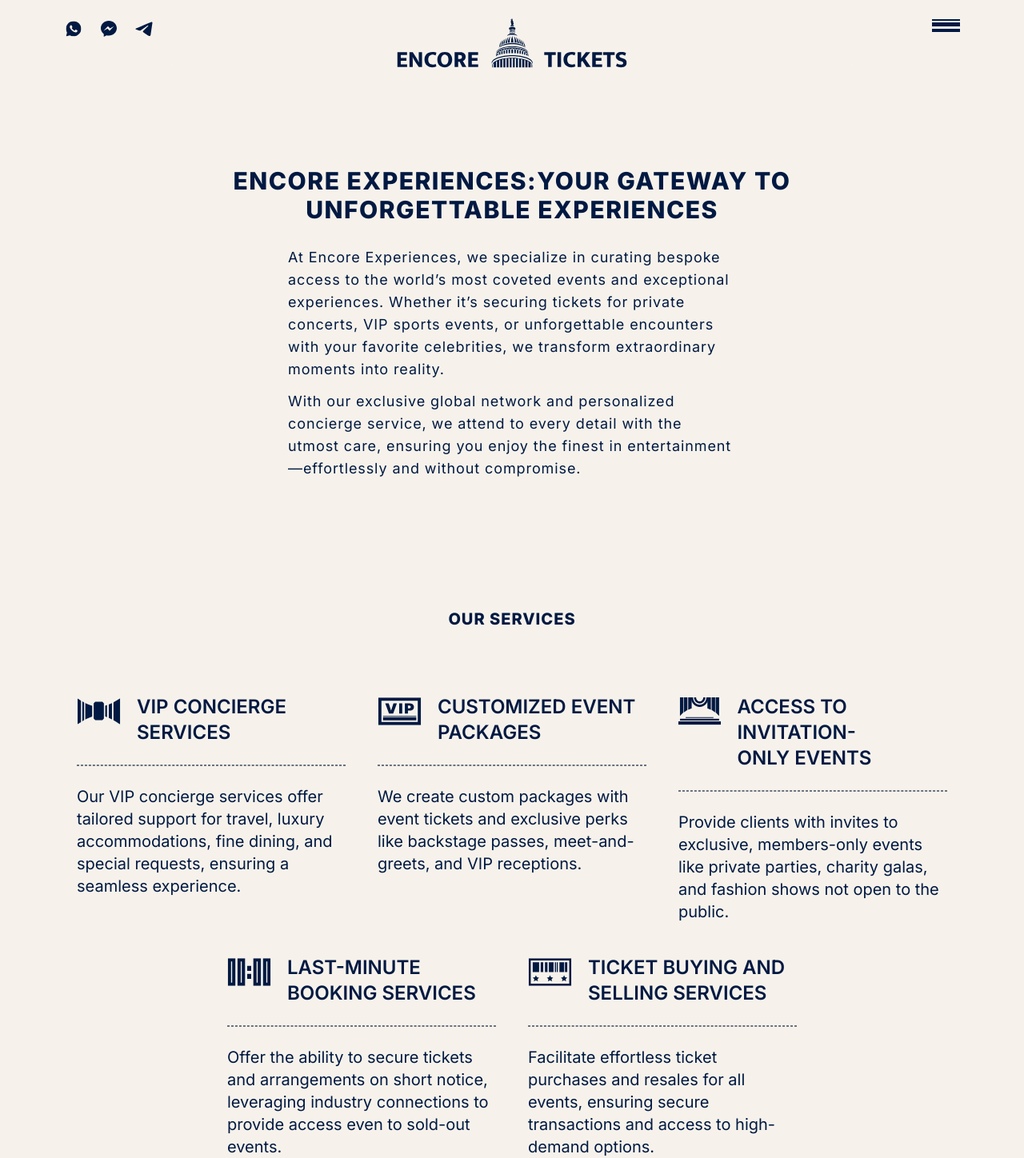
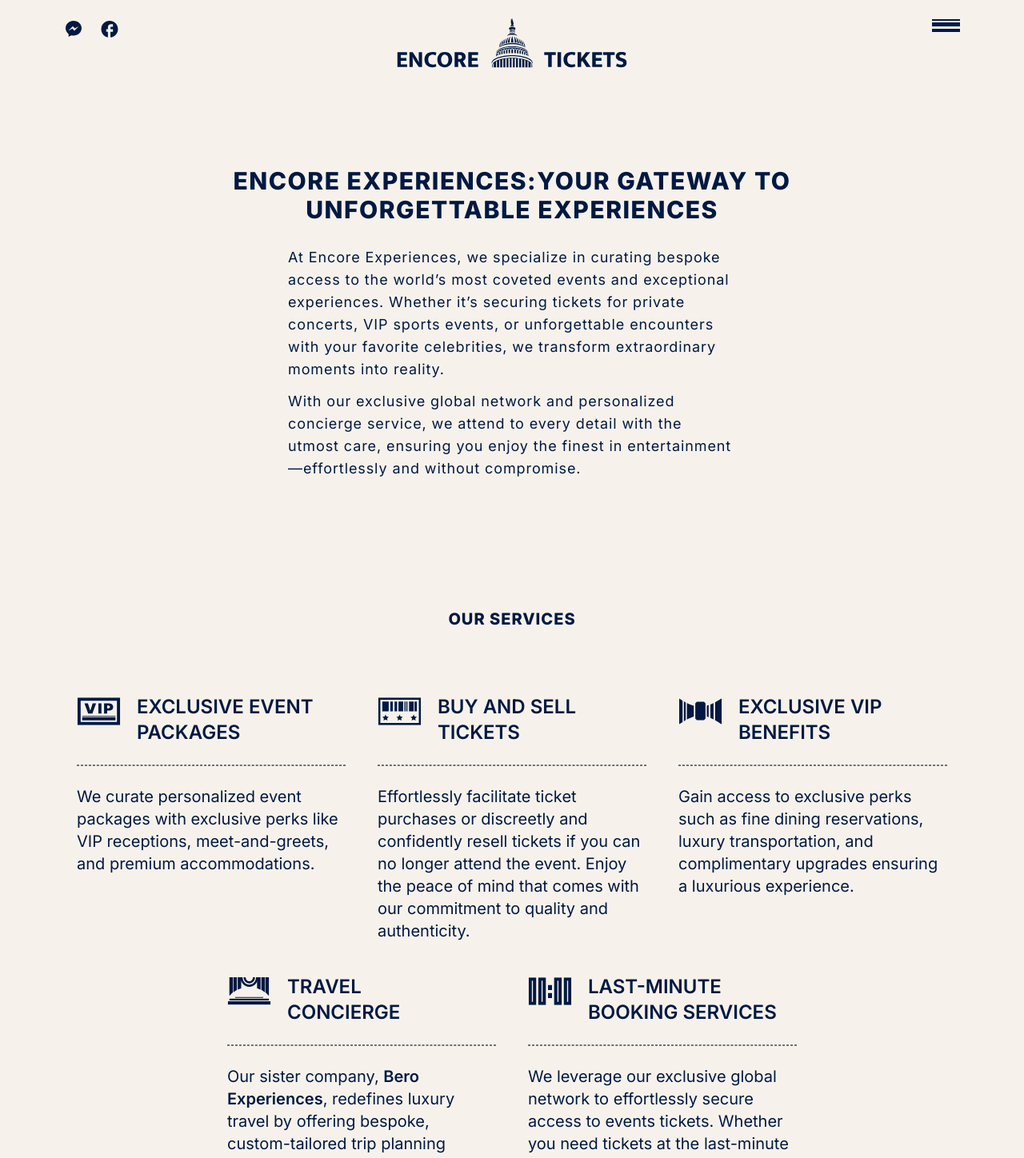
Before and after one commit to acompanythatsellseverything/encore-tickets, a Next.js app: page /about in a window 1280 px wide. Shown: the top 1448 px of the page at 80% size. Built offline with nearby package versions, Linux system fonts and the light colour scheme.

Commit message:
upd: general updates

```diff
--- a/src/app/about/components/Contact.tsx
+++ b/src/app/about/components/Contact.tsx
@@ -24,7 +24,7 @@
                         <Text className='uppercase'>call</Text>
                         <div className='flex flex-col gap-2 mt-5'>
                             <nav className='flex gap-5 w-fit mx-auto text-secondary'>
-                                <Link href={'#'}>
+                                <Link href={'https://api.whatsapp.com/send/?phone=2406906136'}>
                                     <Image src={'/img/icons/whatsapp.svg'} width={24} height={24} alt={'Whatsapp'}/>
                                 </Link>
                                 <Link href={'#'}>
@@ -39,8 +39,8 @@
                             </Link>
                         </div>
                         <Text className='uppercase mt-20'>email</Text>
-                        <Link href={'mailto:concierge@encoretix.com'} className='underline font-bold mt-5 text-secondary'>
-                            concierge@encoretix.com
+                        <Link href={'mailto:concierge@myencoreexperience.com'} className='underline font-bold mt-5 text-secondary'>
+                            concierge@myencoreexperience.com
                         </Link>
                         <div className='flex justify-center mt-20'>
                             <button
--- a/src/app/about/components/OurServices.tsx
+++ b/src/app/about/components/OurServices.tsx
@@ -4,38 +4,42 @@
 import Image from "next/image";
 import Box from "@/components/Box";
 import { motion } from 'framer-motion';
+import Link from "next/link";
 
 interface IService {
     icon: string
     title: string | JSX.Element
-    txt: string
+    txt: string | JSX.Element
 }
 
 const services: IService[] = [
     {
-        icon: '/img/about/icons/alarm.svg',
-        title: <>VIP Concierge<br className='hidden md:block'/> Services</>,
-        txt: 'Our VIP concierge services offer tailored support for travel, luxury accommodations, fine dining, and special requests, ensuring a seamless experience.'
+        icon: '/img/about/icons/vip.svg',
+        title: <>Exclusive Event<br className='hidden md:block'/> Packages</>,
+        txt: 'We curate personalized event packages with exclusive perks like VIP receptions, meet-and-greets, and premium accommodations.'
     },
     {
-        icon: '/img/about/icons/vip.svg',
-        title: <>Customized Event<br className='hidden md:block'/> Packages</>,
-        txt: 'We create custom packages with event tickets and exclusive perks like backstage passes, meet-and-greets, and VIP receptions.'
+        icon: '/img/about/icons/ticket.svg',
+        title: <>Buy and Sell<br className='hidden md:block'/> Tickets</>,
+        txt: 'Effortlessly facilitate ticket purchases or discreetly and confidently resell tickets if you can no longer attend the event. Enjoy the peace of mind that comes with our commitment to quality and authenticity.'
+    },
+    {
+        icon: '/img/about/icons/alarm.svg',
+        title: <>Exclusive VIP <br className='hidden md:block'/>Benefits</>,
+        txt: 'Gain access to exclusive perks such as fine dining reservations, luxury transportation, and complimentary upgrades ensuring a luxurious experience.'
     },
     {
         icon: '/img/about/icons/access.svg',
-        title: <>Access to Invitation-<br className='hidden md:block'/>Only Events</>,
-        txt: 'Provide clients with invites to exclusive, members-only events like private parties, charity galas, and fashion shows not open to the public.'
+        title: <>Travel <br className='hidden md:block'/>Concierge</>,
+        txt: (<>
+            Our sister company, <Link href='https://www.beroexperiences.com/' className='font-semibold'>Bero Experiences</Link>, redefines luxury travel by offering bespoke, custom-tailored trip planning services. We handle every aspect from flights and hotel accommodations to personalized experience itineraries that guarantee a seamless and stress-free experience..
+        </>)
     },{
         icon: '/img/about/icons/booking.svg',
         title: <>Last-Minute<br className='hidden md:block'/> Booking Services</>,
-        txt: 'Offer the ability to secure tickets and arrangements on short notice, leveraging industry connections to provide access even to sold-out events.'
+        txt: 'We leverage our exclusive global network to effortlessly secure access to events tickets. Whether you need tickets at the last-minute or access to a sold-out event, our concierge team is at your service.'
     },
-    {
-        icon: '/img/about/icons/ticket.svg',
-        title: <>Ticket Buying and<br className='hidden md:block'/> Selling Services</>,
-        txt: 'Facilitate effortless ticket purchases and resales for all events, ensuring secure transactions and access to high-demand options.'
-    },
+
 
 ]
 
--- a/src/app/terms-of-service/page.tsx
+++ b/src/app/terms-of-service/page.tsx
@@ -614,7 +614,7 @@
 				<br />
 				If USER feels that PROVIDER is not abiding by this Privacy Policy, USER
 				should contact SITE immediately via telephone at (240) 690.6136 or via
-				email at concierge@encoretix.com
+				email at <b>concierge@myencoreexperience.com</b>
 			</span>
 		),
 	},
--- a/src/components/Footer.tsx
+++ b/src/components/Footer.tsx
@@ -25,8 +25,8 @@
                         </Link>
                     </nav>
                     <nav className='flex gap-6 text-xs justify-around md:justify-center flex-wrap md:flex-nowrap'>
-                        <Link href={'mailto:concierge@encoretix.com'} className='underline w-1/3 md:w-auto'>
-                        concierge@encoretix.com
+                        <Link href={'mailto:concierge@myencoreexperience.com'} className='underline w-1/3 md:w-auto'>
+                            concierge@myencoreexperience.com
                         </Link>
                         <Link href={'tel:2406906136'} className='underline w-1/3 md:w-auto'>
                         (240) 690.6136
--- a/src/components/Header.tsx
+++ b/src/components/Header.tsx
@@ -64,34 +64,39 @@
                                 ?
                                 <>
                                     <div className='flex flex-col gap-2 px-1 pb-2 absolute z-50 bg-beige'>
-                                        <div onClick={() => setIsDropdownOpen(false)}>
+                                        <div onClick={() => setIsDropdownOpen(false)} className='cursor-pointer'>
                                             <Image src={'/img/icons/minus.svg'} width={24} height={24} alt={''}/>
                                         </div>
-                                        <Link href={'#'}>
-                                            <Image src={'/img/icons/whatsapp.svg'} width={24} height={24} alt={'Whatsapp'} />
+                                        {/*<Link href={'https://api.whatsapp.com/send/?phone=2406906136'}>*/}
+                                        {/*    <Image src={'/img/icons/whatsapp.svg'} width={24} height={24} alt={'Whatsapp'} />*/}
+                                        {/*</Link>*/}
+                                        <Link href={'https://www.facebook.com/Encoretix'}  target='_blank'>
+                                            <Image src={'/img/icons/facebook.svg'} width={24} height={24} alt={'Facebook'} />
                                         </Link>
                                         <Link href={'#'}>
                                             <Image src={'/img/icons/messenger.svg'} width={24} height={24} alt={'Messenger'} />
                                         </Link>
-                                        <Link href={'#'}>
-                                            <Image src={'/img/icons/telegram.svg'} width={24} height={24} alt={'Telegram'}/>
-                                        </Link>
-
+                                        {/*<Link href={'#'}>*/}
+                                        {/*    <Image src={'/img/icons/telegram.svg'} width={24} height={24} alt={'Telegram'}/>*/}
+                                        {/*</Link>*/}
                                     </div>
                                 </>
                                 :
                                 <>
-                                    <Link href={'#'}>
-                                        <Image src={'/img/icons/whatsapp.svg'} width={24} height={24} alt={'Whatsapp'} />
-                                    </Link>
+                                    {/*<Link href={'https://api.whatsapp.com/send/?phone=2406906136'}>*/}
+                                    {/*    <Image src={'/img/icons/whatsapp.svg'} width={24} height={24} alt={'Whatsapp'} />*/}
+                                    {/*</Link>*/}
                                     <Link href={'#'} className={'hidden md:inline-block'}>
                                         <Image src={'/img/icons/messenger.svg'} width={24} height={24} alt={'Messenger'} />
                                     </Link>
-                                    <Link href={'#'} className={'hidden md:inline-block'}>
-                                        <Image src={'/img/icons/telegram.svg'} width={24} height={24} alt={'Telegram'}/>
+                                    <Link href={'https://www.facebook.com/Encoretix'}  target='_blank'>
+                                        <Image src={'/img/icons/facebook.svg'} width={26} height={26} alt={'Facebook'} />
                                     </Link>
+                                    {/*<Link href={'#'} className={'hidden md:inline-block'}>*/}
+                                    {/*    <Image src={'/img/icons/telegram.svg'} width={24} height={24} alt={'Telegram'}/>*/}
+                                    {/*</Link>*/}
                                     {innerWidth <= 768 && <div onClick={() => setIsDropdownOpen(true)}>
-                                        <Image src={'/img/icons/plus.svg'} width={24} height={24} alt={''}/>
+                                        <Image src={'/img/icons/plus.svg'} className='cursor-pointer' width={24} height={24} alt={''}/>
                                     </div>}
 
                                 </>
@@ -138,8 +143,8 @@
                                     <Link href={link.link} onClick={toggleModal} className='uppercase text-sm md:text-xl' key={i}>{link.label}</Link>
                                 ))}
                                 <div className='flex flex-col gap-14 text-xs'>
-                                    <Link onClick={toggleModal} href={'mailto:concierge@encoretix.com'} className='underline'>
-                                        concierge@encoretix.com
+                                    <Link onClick={toggleModal} href={'mailto:concierge@myencoreexperience.com'} className='underline'>
+                                        concierge@myencoreexperience.com
                                     </Link>
                                     <Link onClick={toggleModal} href={'tel:2406906136'} className='underline'>
                                     (240) 690.6136
--- a/src/components/SuccessModal.tsx
+++ b/src/components/SuccessModal.tsx
@@ -57,15 +57,18 @@
                     (240) 690.6136
                     </Link>
                     <nav className='flex gap-5 w-fit text-secondary'>
-                        <Link href={'#'}>
-                            <Image src={'/img/icons/whatsapp.svg'} width={24} height={24} alt={'Whatsapp'}/>
-                        </Link>
+                        {/*<Link href={'https://api.whatsapp.com/send/?phone=2406906136'}>*/}
+                        {/*    <Image src={'/img/icons/whatsapp.svg'} width={24} height={24} alt={'Whatsapp'}/>*/}
+                        {/*</Link>*/}
                         <Link href={'#'}>
                             <Image src={'/img/icons/messenger.svg'} width={24} height={24} alt={'Messenger'}/>
                         </Link>
-                        <Link href={'#'}>
-                            <Image src={'/img/icons/telegram.svg'} width={24} height={24} alt={'Telegram'}/>
+                        <Link href={'https://www.facebook.com/Encoretix'}  target='_blank'>
+                            <Image src={'/img/icons/facebook.svg'} width={26} height={26} alt={'Facebook'} />
                         </Link>
+                        {/*<Link href={'#'}>*/}
+                        {/*    <Image src={'/img/icons/telegram.svg'} width={24} height={24} alt={'Telegram'}/>*/}
+                        {/*</Link>*/}
                     </nav>
                 </div>
                 <Image src={'/img/main/qr-code.png'} alt='Qr code' width={284} height={45} className='mt-12 mx-auto'/>
```
